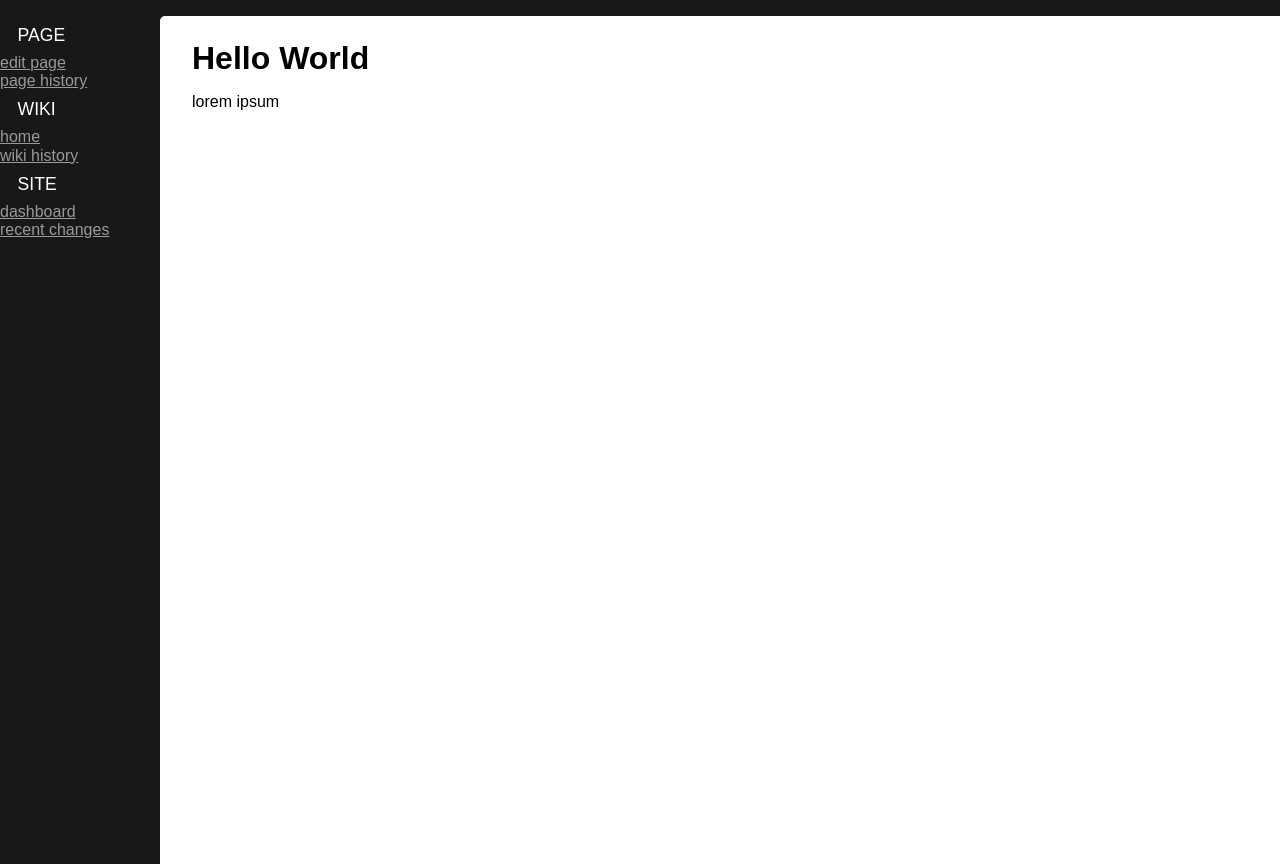
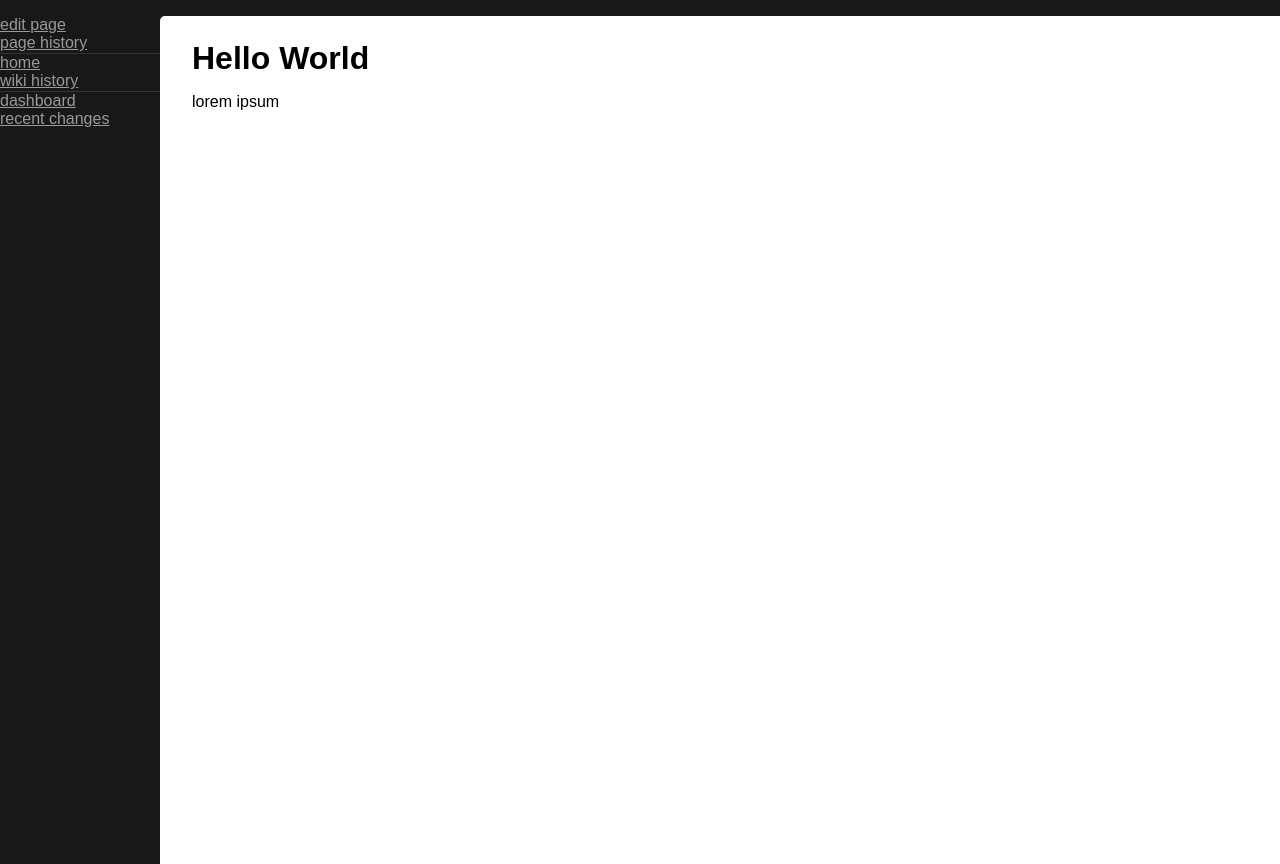
Before and after one commit to FND/bfw-mockup, a plain HTML site: page index.html in a window 1280 px wide. Drawn offline with nearby package versions, Linux system fonts and the light colour scheme.

Commit message:
simplified nav menu by using dividers instead of headings
not entirely sure which is better - this seems much less obtrusive
though

perhaps a heading at the very top, to provide a bit of visual structure?

```diff
--- a/index.html
+++ b/index.html
@@ -11,14 +11,11 @@
 
 <body>
 	<ul class="nav pure-menu pure-menu-open">
-		<li class="pure-menu-heading">page</li>
 		<li><a href="#">edit page</a></li>
 		<li><a href="#">page history</a></li>
-		<li class="pure-menu-heading">wiki</li>
-		<li><a href="#">home</a></li>
+		<li class="divided"><a href="#">home</a></li>
 		<li><a href="#">wiki history</a></li>
-		<li class="pure-menu-heading">site</li>
-		<li><a href="#">dashboard</a></li>
+		<li class="divided"><a href="#">dashboard</a></li>
 		<li><a href="#">recent changes</a></li>
 	</ul>
 
--- a/layout.css
+++ b/layout.css
@@ -31,6 +31,10 @@ body {
 	color: #FFF;
 }
 
+.nav .divided {
+	border-top: 1px solid #333333;
+}
+
 .nav.pure-menu a {
 	color: #999;
 }
```
